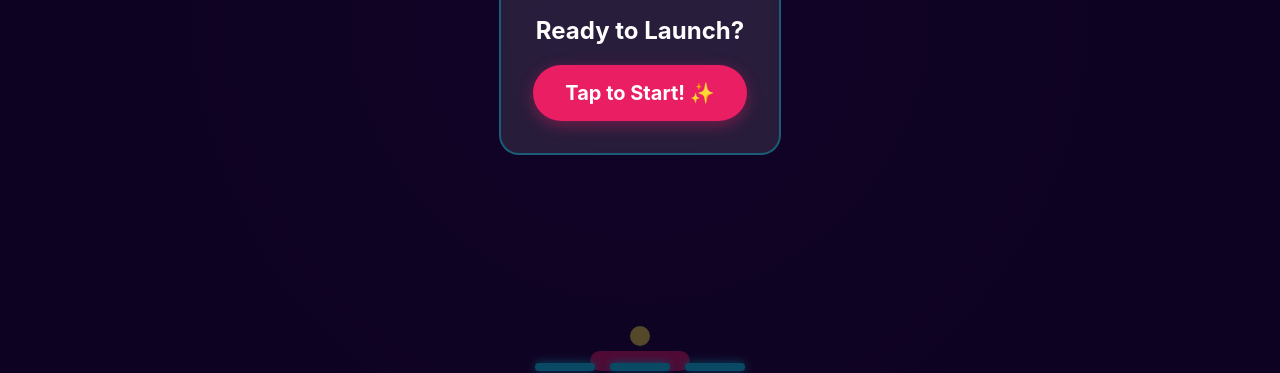
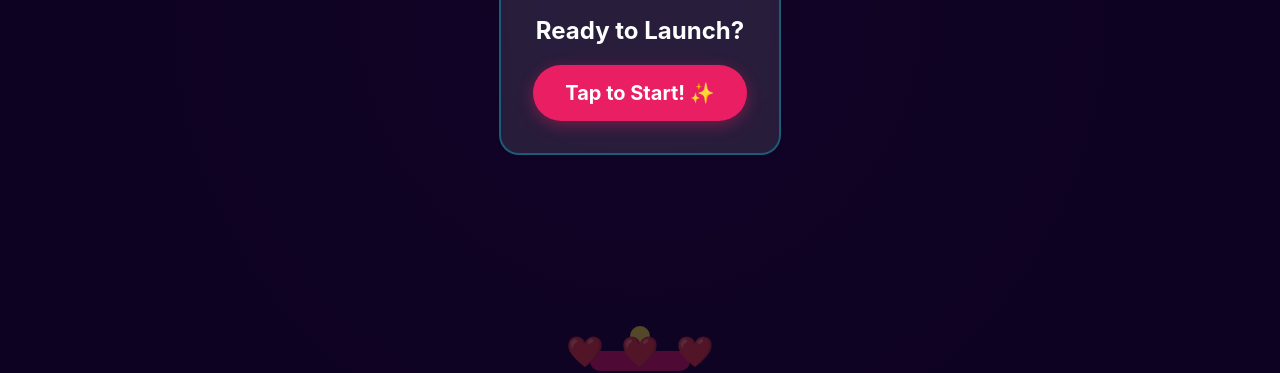
Before and after one commit to alexjyong/testrepo, a website: page app/www/space/index.html in a window 1280 px wide. Shown: the part 427-800 px from the top of the page. Drawn offline with Linux system fonts and the light colour scheme.

Commit message:
animation heart energy

```diff
--- a/app/www/css/space.css
+++ b/app/www/css/space.css
@@ -54,18 +54,28 @@
 }
 
 .bumper {
-    width: 60px;
-    height: 8px;
-    background: #00f2ff;
-    border-radius: 4px;
-    box-shadow: 0 0 10px #00f2ff;
-    transition: opacity 0.3s, transform 0.3s;
+    width: 40px;
+    height: 40px;
+    background: none;
+    box-shadow: none;
+    display: flex;
+    align-items: center;
+    justify-content: center;
+    font-size: 30px;
+}
+
+.bumper::before {
+    content: "❤️";
+}
+
+.bumper.broken::before{
+    content: "💔";
 }
 
 .bumper.broken {
-    opacity: 0.2;
-    transform: scaleX(0.5);
-    box-shadow: none;
+    opacity: 1;
+    transform: none;
+    animation: heartPop 0.5s ease-out;
 }
 
 /* Overlays */
@@ -238,3 +248,12 @@
   font-size: 1.5rem;
   margin-bottom: 2rem;
 }
+
+@keyframes heartPop {
+   0% { transform: scale(1); }
+   30% { transform: scale(1.5); }
+   50% { transform: scale(0.9) rotate(15deg); }
+   70% { transform: scale(1.1) rotate(-15deg); }
+   100% { transform: scale(1) rotate(0deg); }
+
+}
```
